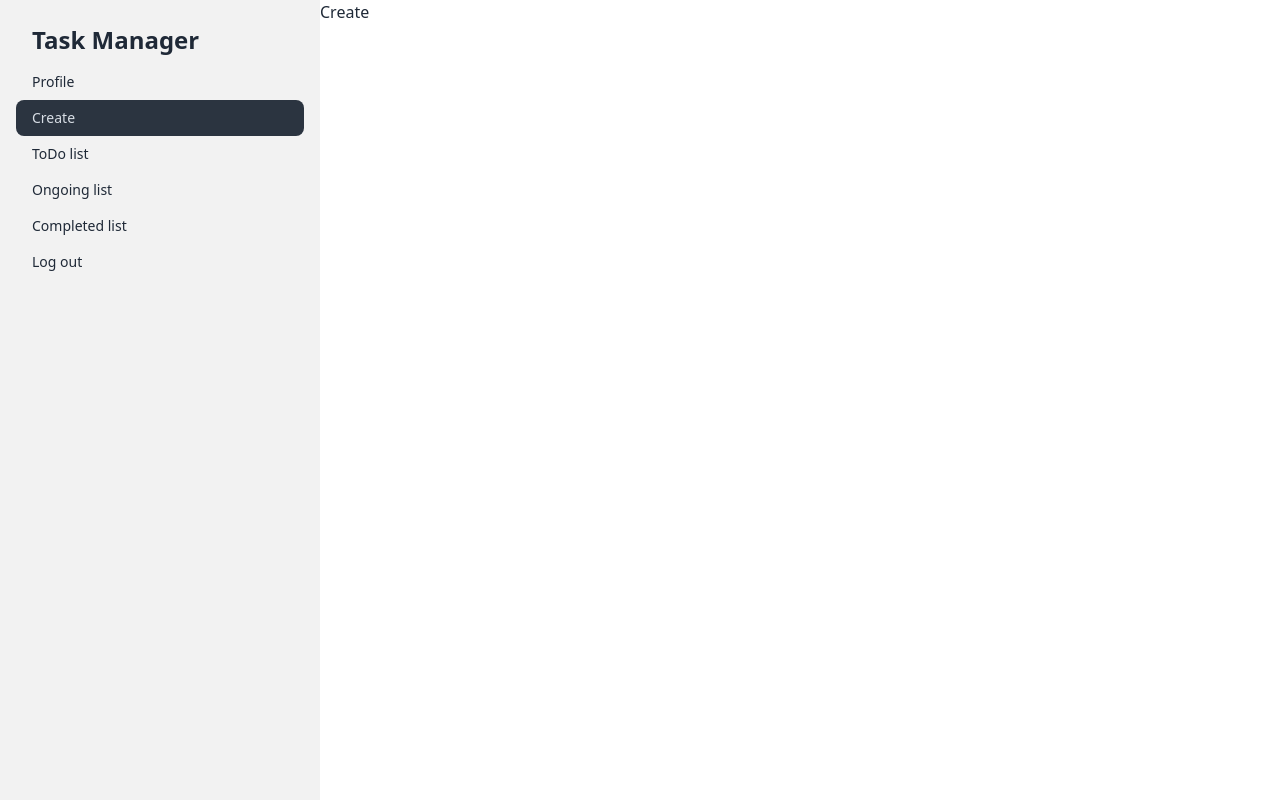
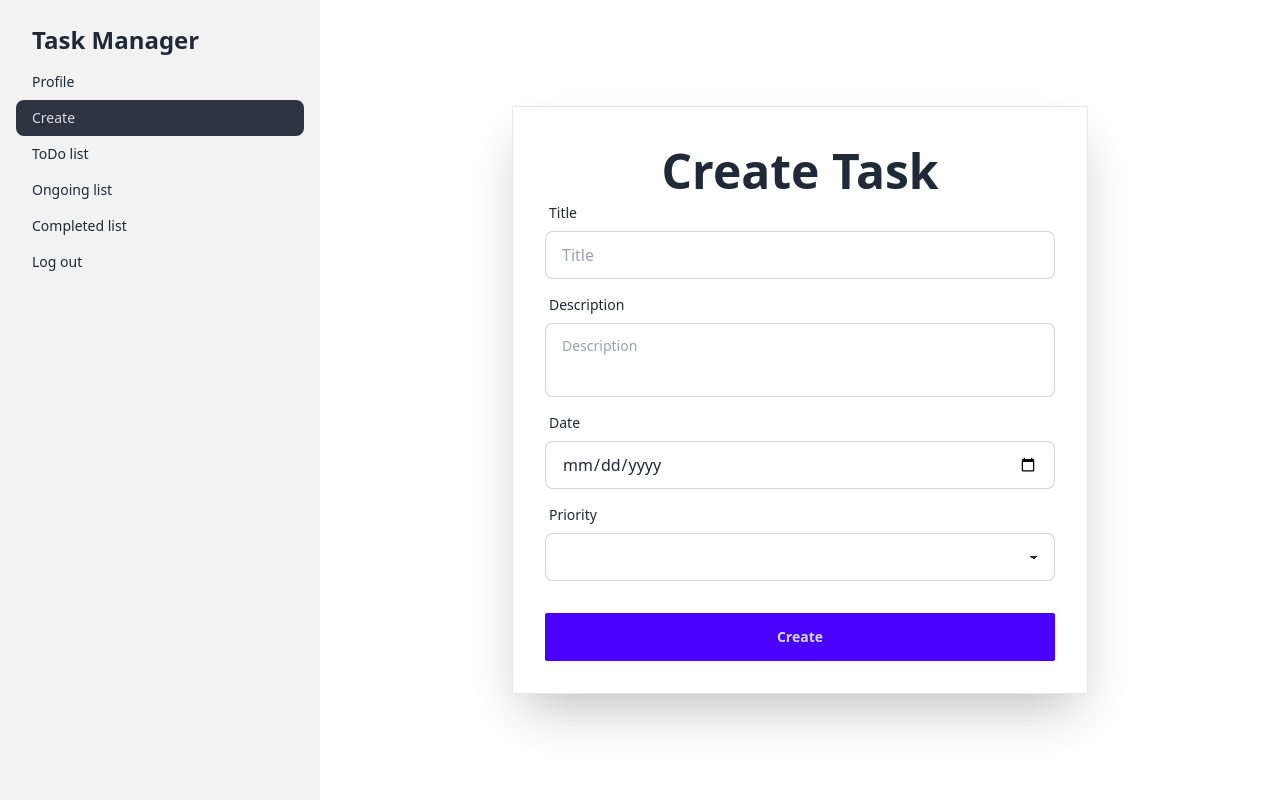
Before and after one commit to monjurBakthMazumder/task-manager, a React (Vite) app: page /dashboard/create in a window 1280 px wide. Built offline with nearby package versions, Linux system fonts and the light colour scheme; no server answers; sample sign-in values are in the browser's storage.

Commit message:
compleate create task funtionaity

```diff
--- /dev/null
+++ b/src/Hook/useAxiosPublic.jsx
@@ -0,0 +1,11 @@
+import axios from "axios";
+
+const axiosPublic = axios.create({
+  baseURL: "http://localhost:5000",
+});
+
+const useAxiosPublic = () => {
+  return axiosPublic;
+};
+
+export default useAxiosPublic;
--- a/src/Pages/Dashboard/Create/Create.jsx
+++ /dev/null
@@ -1,10 +0,0 @@
-
-const Create = () => {
-    return (
-        <div>
-            Create
-        </div>
-    );
-};
-
-export default Create;
--- /dev/null
+++ b/src/Pages/Dashboard/CreateList/CreateList.jsx
@@ -0,0 +1,131 @@
+import toast from "react-hot-toast";
+import UseAuth from "../../../Hook/UseAuth";
+import { useForm } from "react-hook-form";
+import useAxiosPublic from "../../../Hook/useAxiosPublic";
+import { useNavigate } from "react-router-dom";
+
+const CreateList = () => {
+  const { user } = UseAuth();
+  const axiosPublic = useAxiosPublic();
+  const loginSuccessToast = () => toast.success("New task create successfully");
+  const navigate = useNavigate();
+
+  const {
+    register,
+    handleSubmit,
+    formState: { errors },
+  } = useForm({
+    defaultValues: {
+      title: "",
+      description: "",
+      date: "",
+      priority: "",
+    },
+  });
+  const onSubmit = async (data) => {
+    const title = data.title;
+    const description = data.description;
+    const date = data.date;
+    const priority = data.priority;
+    const email = user?.email;
+    const status = "todo";
+    const task = {
+      title,
+      description,
+      date,
+      priority,
+      email,
+      status,
+    };
+    console.log(task);
+    await axiosPublic.post("/list", task).then((res) => {
+      if (res.data.insertedId) {
+        navigate("/dashboard/toDoList");
+        loginSuccessToast();
+      }
+    });
+  };
+  return (
+    <div className="min-h-screen flex justify-center items-center">
+      <div className="card shrink-0 w-full max-w-xl shadow-2xl bg-base-100 border rounded-sm">
+        <h1 className="text-3xl sm:text-4xl lg:text-5xl text-center mt-10 font-bold">
+          Create Task
+        </h1>
+        <form className="card-body pt-0" onSubmit={handleSubmit(onSubmit)}>
+          <div className="form-control">
+            <label className="label">
+              <span className="label-text">Title</span>
+            </label>
+            <input
+              {...register("title", { required: "Title is required" })}
+              placeholder="Title"
+              type="text"
+              className="input input-bordered"
+            />
+            {errors.title?.message && (
+              <p className="text-xs text-red-600 mt-1">
+                {errors.title?.message}
+              </p>
+            )}
+          </div>
+          <div className="form-control">
+            <label className="label">
+              <span className="label-text">Description</span>
+            </label>
+            <textarea
+              {...register("description", {
+                required: "Description is required",
+              })}
+              className="textarea textarea-bordered resize-none"
+              placeholder="Description"
+              type="text"
+            ></textarea>
+            {errors.description?.message && (
+              <p className="text-xs text-red-600 mt-1">
+                {errors.description?.message}
+              </p>
+            )}
+          </div>
+          <div className="form-control">
+            <label className="label">
+              <span className="label-text">Date</span>
+            </label>
+            <input
+              {...register("date", { required: "Date is required" })}
+              type="date"
+              className="input input-bordered"
+            />
+            {errors.date?.message && (
+              <p className="text-xs text-red-600 mt-1">
+                {errors.date?.message}
+              </p>
+            )}
+          </div>
+          <div className="form-control">
+            <label className="label">
+              <span className="label-text">Priority</span>
+            </label>
+            <select
+              {...register("priority", { required: "Priority is required" })}
+              className="select select-bordered w-full"
+            >
+              <option value="Low">Low</option>
+              <option value="Medium">Medium</option>
+              <option value="High">High</option>
+            </select>
+            {errors.priority?.message && (
+              <p className="text-xs text-red-600 mt-1">
+                {errors.priority?.message}
+              </p>
+            )}
+          </div>
+          <div className="form-control mt-6">
+            <button className="btn btn-primary rounded-sm">Create</button>
+          </div>
+        </form>
+      </div>
+    </div>
+  );
+};
+
+export default CreateList;
--- a/src/Router/Route.jsx
+++ b/src/Router/Route.jsx
@@ -6,11 +6,11 @@ import DashboardLayout from "../Layout/DashboardLayout";
 import Login from "../Pages/Authentication/Login/Login";
 import Registration from "../Pages/Authentication/Registration/Registration";
 import Profile from "../Pages/Dashboard/Profile/Profile";
-import Create from "../Pages/Dashboard/Create/Create";
 import ToDoList from "../Pages/Dashboard/ToDoList/ToDoList";
 import OngoingList from "../Pages/Dashboard/OngoingList/OngoingList";
 import CompletedList from "../Pages/Dashboard/CompletedList/CompletedList";
 import PrivateRoute from "./PrivateRoute";
+import CreateList from "../Pages/Dashboard/CreateList/CreateList";
 
 const Route = createBrowserRouter([
   {
@@ -26,7 +26,11 @@ const Route = createBrowserRouter([
   },
   {
     path: "/dashboard",
-    element: <PrivateRoute><DashboardLayout /></PrivateRoute>,
+    element: (
+      <PrivateRoute>
+        <DashboardLayout />
+      </PrivateRoute>
+    ),
     errorElement: <ErrorPage />,
     children: [
       {
@@ -41,7 +45,7 @@ const Route = createBrowserRouter([
         path: "/dashboard/create",
         element: (
           <PrivateRoute>
-            <Create />
+            <CreateList />
           </PrivateRoute>
         ),
       },
```
